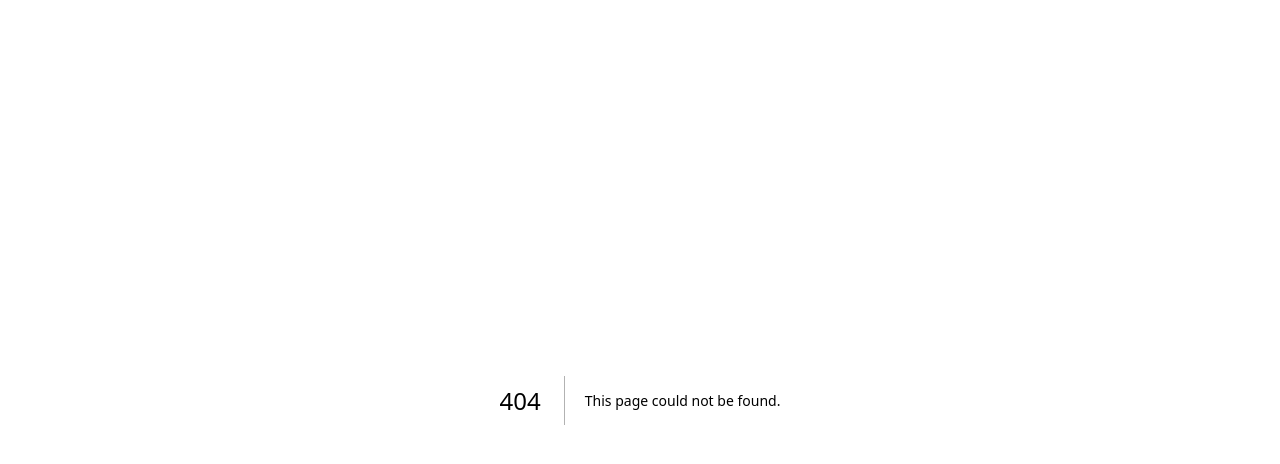
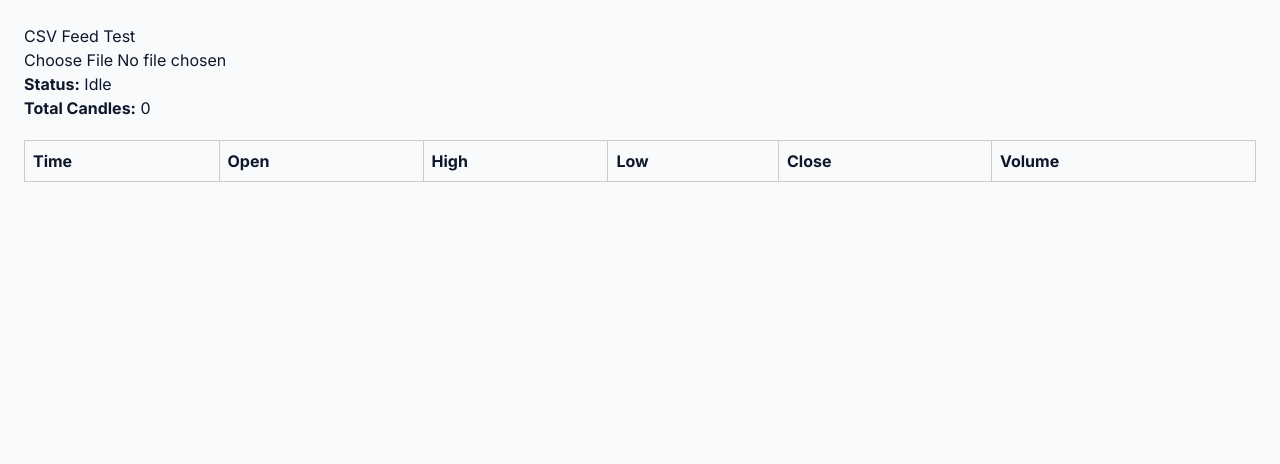
Before and after one commit to phxbinh/eabottrade, a Next.js app: page /candles-feed in a window 1280 px wide. Before the commit this address had no page. Shown: the top 464 px of the page. Built offline with nearby package versions, Linux system fonts and the light colour scheme.

Commit message:
Create page.tsx

```diff
--- /dev/null
+++ b/src/app/candles-feed/page.tsx
@@ -0,0 +1,153 @@
+"use client";
+
+import { useState } from "react";
+
+import { Candle } from "@/trading/models/Candle";
+import { StreamCsvReader } from "@/trading/feed/StreamCsvReader";
+import { CsvFeed } from "@/trading/feed/CsvFeed";
+import { CsvMapper } from "@/trading/csv/CsvMapper";
+
+export default function TradeCsvPage() {
+  const [loading, setLoading] = useState(false);
+  const [count, setCount] = useState(0);
+  const [rows, setRows] = useState<Candle[]>([]);
+
+  async function handleFile(
+    e: React.ChangeEvent<HTMLInputElement>
+  ) {
+    const file = e.target.files?.[0];
+    if (!file) return;
+
+    setLoading(true);
+    setRows([]);
+    setCount(0);
+
+    try {
+      const reader = new StreamCsvReader(file);
+      const mapper = new CsvMapper();
+      const feed = new CsvFeed(reader, mapper);
+
+      await feed.open();
+
+      const first50: Candle[] = [];
+
+      let total = 0;
+
+      while (true) {
+        const candle = await feed.next();
+
+        if (!candle) break;
+
+        total++;
+
+        if (first50.length < 50) {
+          first50.push(candle);
+        }
+
+        // cập nhật UI mỗi 100.000 nến
+        if (total % 100000 === 0) {
+          setCount(total);
+          await new Promise(requestAnimationFrame);
+        }
+      }
+
+      setRows(first50);
+      setCount(total);
+
+      await feed.close();
+    } catch (err) {
+      console.error(err);
+      alert(String(err));
+    } finally {
+      setLoading(false);
+    }
+  }
+
+  return (
+    <div style={{ padding: 24 }}>
+      <h2>CSV Feed Test</h2>
+
+      <input
+        type="file"
+        accept=".csv"
+        onChange={handleFile}
+      />
+
+      <p>
+        <b>Status:</b>{" "}
+        {loading ? "Reading..." : "Idle"}
+      </p>
+
+      <p>
+        <b>Total Candles:</b> {count}
+      </p>
+
+      <table
+        style={{
+          borderCollapse: "collapse",
+          width: "100%",
+          marginTop: 20,
+        }}
+      >
+        <thead>
+          <tr>
+            {[
+              "Time",
+              "Open",
+              "High",
+              "Low",
+              "Close",
+              "Volume",
+            ].map((h) => (
+              <th
+                key={h}
+                style={{
+                  border: "1px solid #ccc",
+                  padding: 8,
+                  textAlign: "left",
+                }}
+              >
+                {h}
+              </th>
+            ))}
+          </tr>
+        </thead>
+
+        <tbody>
+          {rows.map((c, i) => (
+            <tr key={i}>
+              <td
+                style={{
+                  border: "1px solid #ccc",
+                  padding: 6,
+                }}
+              >
+                {new Date(c.time).toISOString()}
+              </td>
+
+              <td style={{ border: "1px solid #ccc", padding: 6 }}>
+                {c.open}
+              </td>
+
+              <td style={{ border: "1px solid #ccc", padding: 6 }}>
+                {c.high}
+              </td>
+
+              <td style={{ border: "1px solid #ccc", padding: 6 }}>
+                {c.low}
+              </td>
+
+              <td style={{ border: "1px solid #ccc", padding: 6 }}>
+                {c.close}
+              </td>
+
+              <td style={{ border: "1px solid #ccc", padding: 6 }}>
+                {c.volume}
+              </td>
+            </tr>
+          ))}
+        </tbody>
+      </table>
+    </div>
+  );
+}
```
